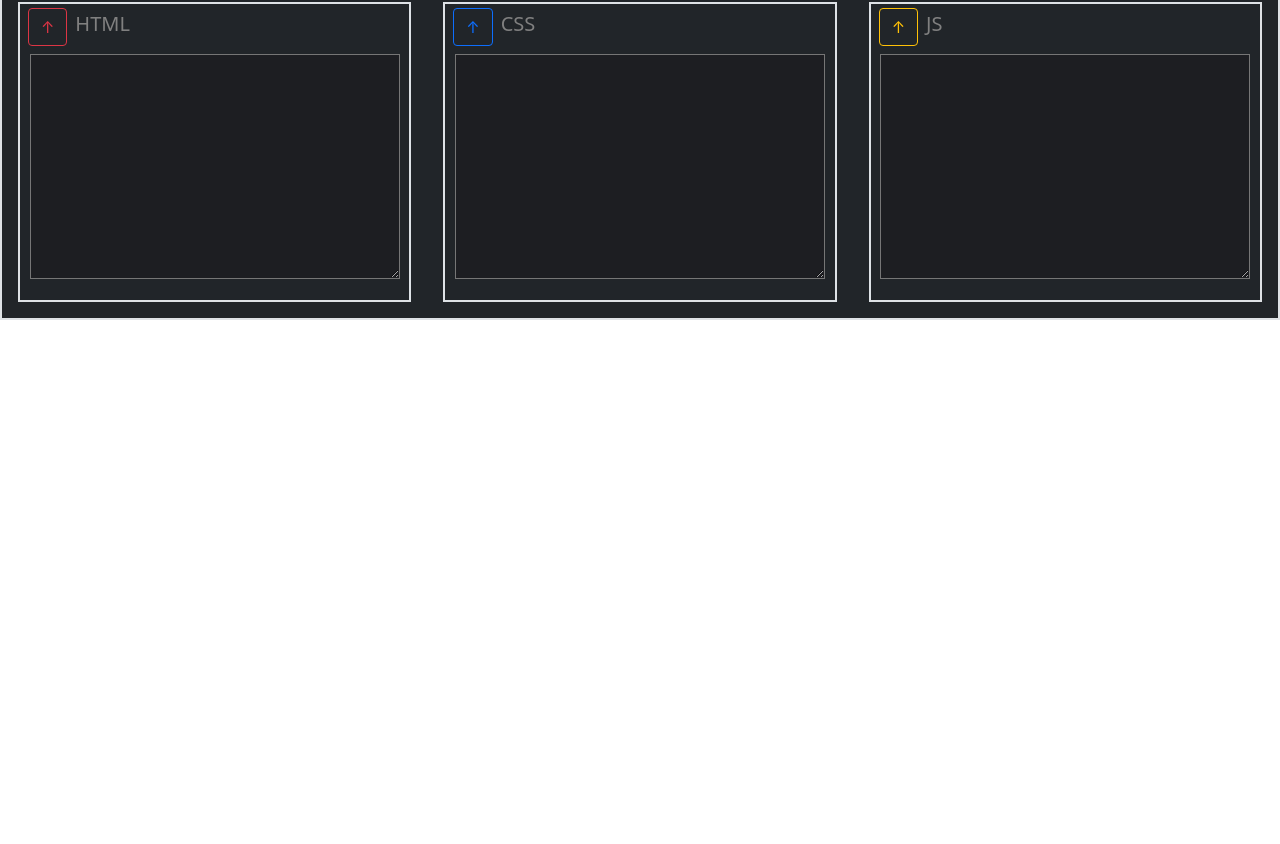
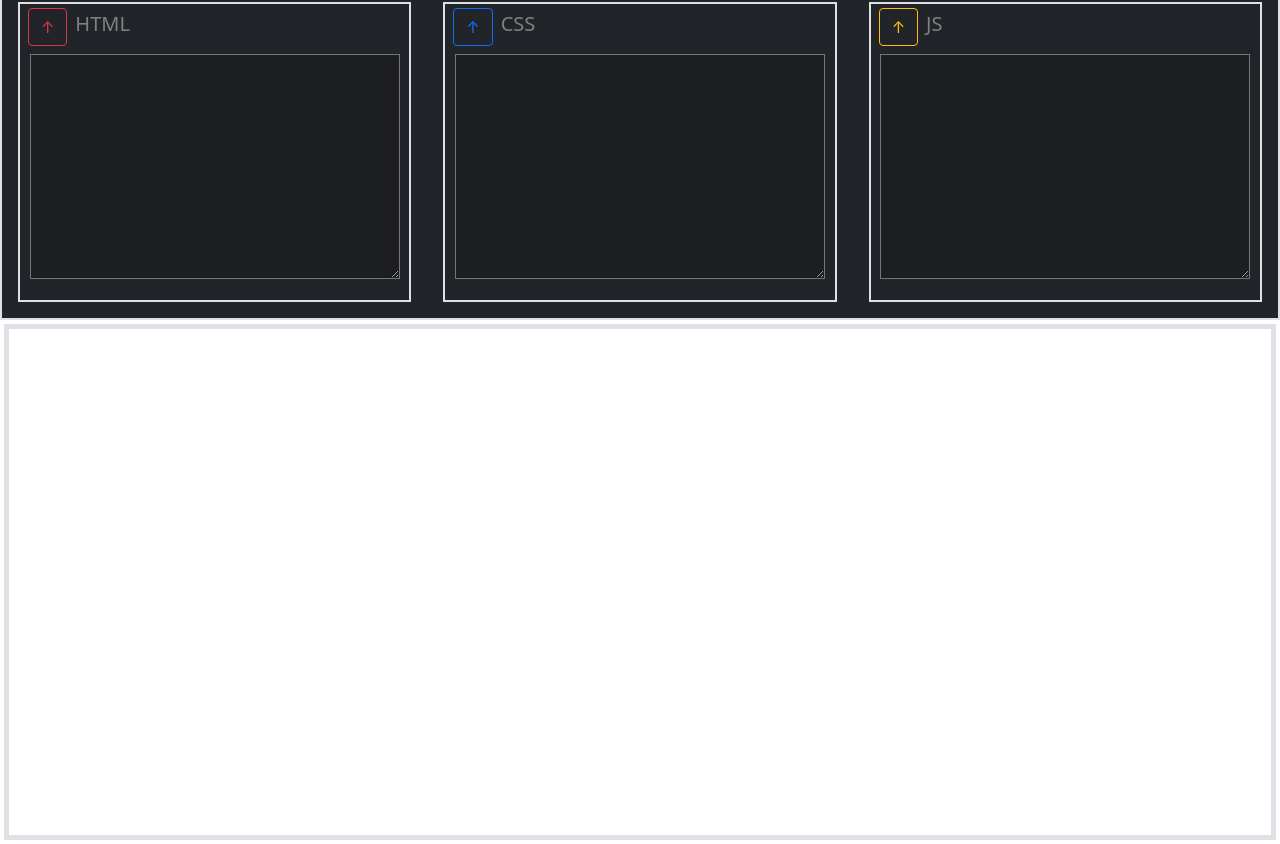
Before and after one commit to aj502gm/WebFactory-React, a React (Create React App) app: page / in a window 1280 px wide. Shown: the part 348-1192 px from the top of the page. Before the commit the page ends 800 px from the top, so only its background shows below. Built offline with nearby package versions, Linux system fonts and the light colour scheme.

Commit message:
Iframe component

```diff
--- a/src/App.js
+++ b/src/App.js
@@ -1,12 +1,14 @@
 import './App.css';
 import 'bootstrap/dist/css/bootstrap.min.css';
 import CodeEditor from './components/codeEditorSection/index';
-import Nav from "./components/nav/index"
+import Nav from "./components/nav/index";
+import OutPutTxt from "./components/outputSection/index";
 function App() {
   return (
     <div className="App">
       <Nav></Nav>
       <CodeEditor></CodeEditor>
+      <OutPutTxt></OutPutTxt>
     </div>
   );
 }
--- a/src/components/codeEditorSection/CodePanel/index.js
+++ b/src/components/codeEditorSection/CodePanel/index.js
@@ -4,7 +4,8 @@ export default function CodePanel({labelValue, idPanel, idMainPanel, btnClassSty
     return(
         <div className="bg-gray border ligth-success border-2 wrap m-3" id = {idMainPanel}>
             <Header labelValue = {labelValue} idPanel = {idPanel} btnClassStyle = {btnClassStyle}></Header>
-            <Body></Body>
+            <Body>
+            </Body>
         </div>
     )
 }
--- /dev/null
+++ b/src/components/outputSection/index.js
@@ -0,0 +1,9 @@
+export default function OutPutTxt(){
+    return(
+        <div className="outputBox border black-success border-5 m-1" id = "outDiv">
+            <iframe id = 'outputTxt' sandbox="allow-modals allow-forms allow-pointer-lock allow-popups allow-same-origin allow-scripts">
+
+            </iframe>
+        </div>
+    )
+}
```
